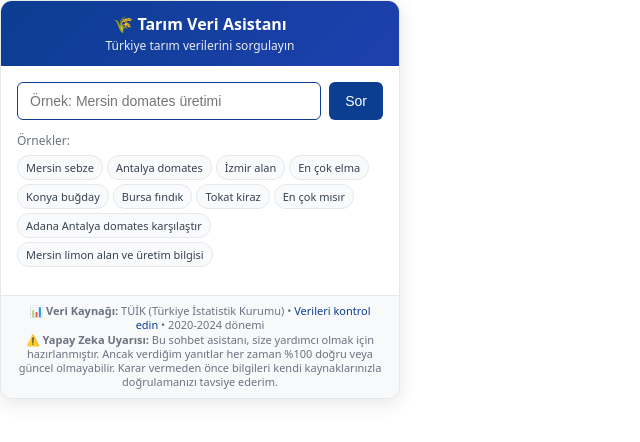
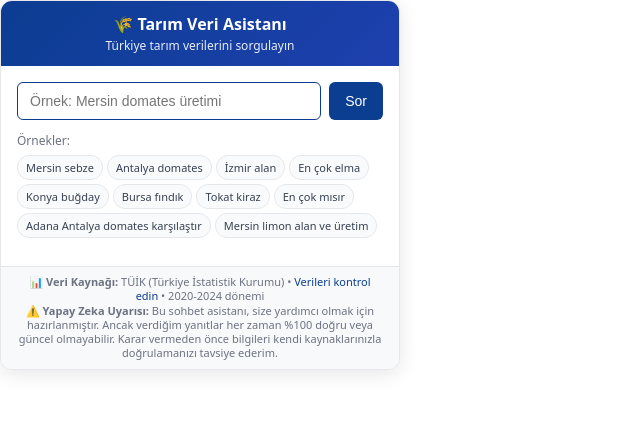
Before and after one commit to gunosari/tarimprojesi, a website: page public/index.html in a window 1280 px wide. Shown: the whole page, without its empty margins (0-640 px from the left). Drawn offline with Linux system fonts and the light colour scheme.

Commit message:
Update index.html

```diff
--- a/public/index.html
+++ b/public/index.html
@@ -235,7 +235,7 @@
                     <span class="example-chip" onclick="askExample('Tokat kiraz')">Tokat kiraz</span>
                     <span class="example-chip" onclick="askExample('En çok mısır')">En çok mısır</span>
                     <span class="example-chip" onclick="askExample('Adana Antalya domates karşılaştır')">Adana Antalya domates karşılaştır</span>
-                    <span class="example-chip" onclick="askExample('Mersin limon alan üretim')">Mersin limon alan ve üretim bilgisi</span>
+                    <span class="example-chip" onclick="askExample('Mersin limon ve alan üretim')">Mersin limon alan ve üretim</span>
                 </div>
             </div>
 
```
